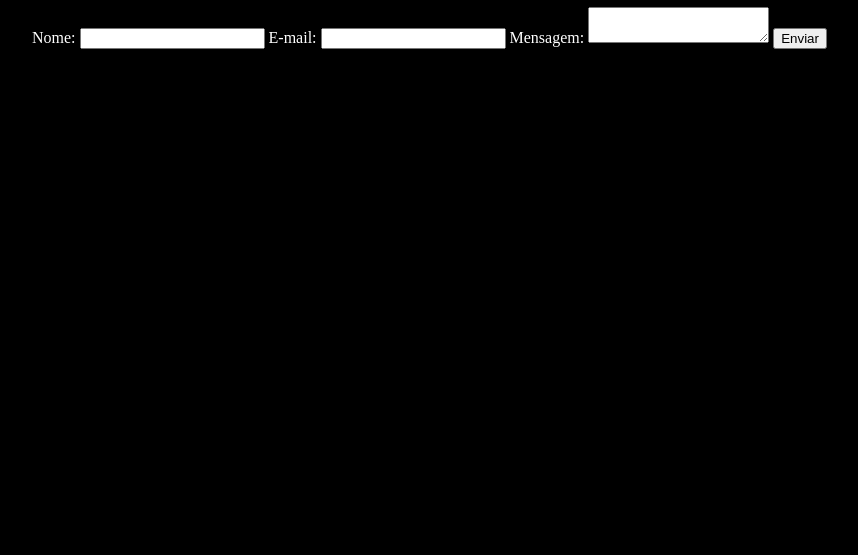
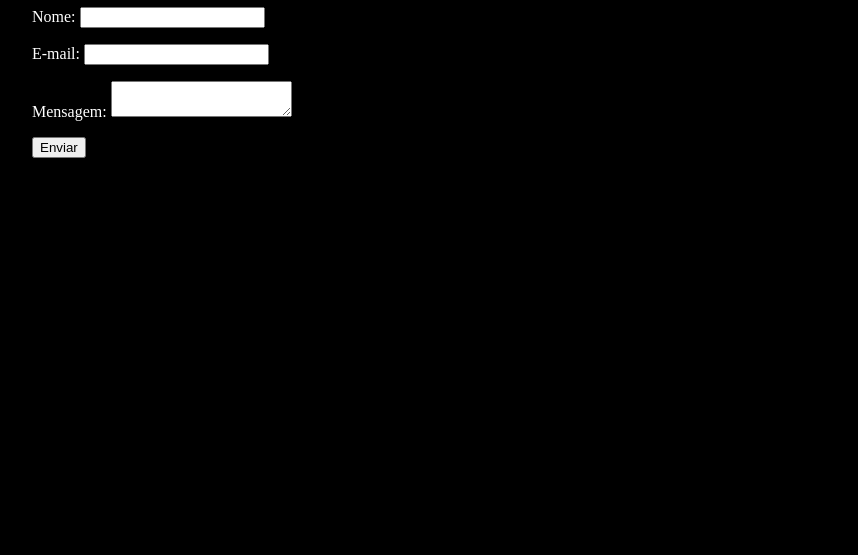
Before and after one commit to achoquenao/trampo, a plain HTML site: page contatc.html in a window 1280 px wide. Shown: the part 245-800 px from the top of the page, without its empty margins (26-884 px from the left). Drawn offline with Linux system fonts and the light colour scheme.

Commit message:
Update contatc.html

```diff
--- a/contatc.html
+++ b/contatc.html
@@ -21,16 +21,16 @@
           </header>
           <body>
             <form>
-              <label for="name">Nome:</label>
-              <input type="text" id="name" name="name" required>
+              <p><label for="name">Nome:</label>
+              <input type="text" id="name" name="name" required><p/>
 
-              <label for="email">E-mail:</label>
-              <input type="email" id="email" name="email" required>
+              <p><label for="email">E-mail:</label>
+              <input type="email" id="email" name="email" required><p/>
 
-              <label for="message">Mensagem:</label>
-              <textarea id="message" name="message" required></textarea>
+              <p><label for="message">Mensagem:</label>
+              <textarea id="message" name="message" required></textarea><p/>
 
-              <input type="submit" value="Enviar">
+              <p><input type="submit" value="Enviar"><p/>
             </form>
           </body>
           </html>
```
